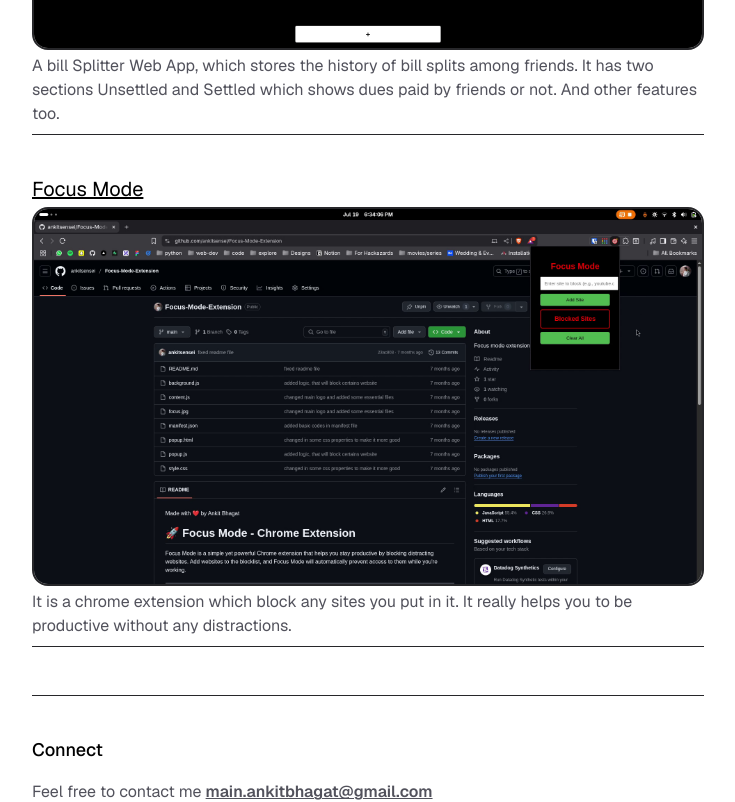
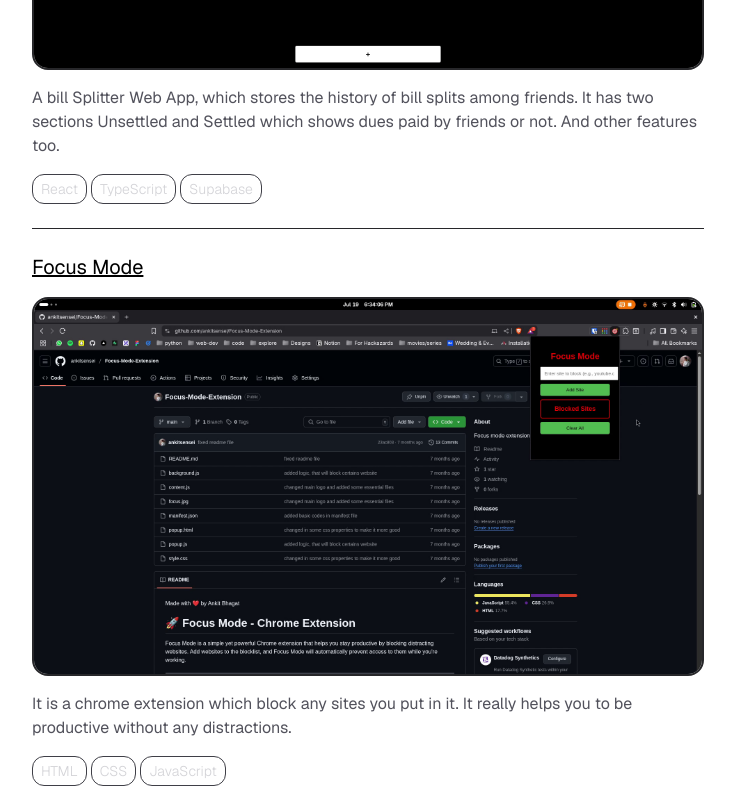
Before and after one commit to ankitsensei/ankitbhagat-portfolio, a React (Vite) app: page /projects in a window 1280 px wide. Shown: the part 560-1362 px from the top of the page, without its empty margins (272-1007 px from the left). Built offline with nearby package versions, Linux system fonts and the light colour scheme; a web font is replaced by a local one.

Commit message:
Project page UI

```diff
--- a/src/components/ProjectsComp.tsx
+++ b/src/components/ProjectsComp.tsx
@@ -6,22 +6,37 @@
   heading: string;
   description: string;
   onImageClick?: (image: string) => void;
+  techStack?: string[];
+  github: string;
 }
 
-const ProjectsComp = ({ image, heading, description, onImageClick }: ProjectProps) => {
+const ProjectsComp = ({ image, heading, description, onImageClick, techStack, github }: ProjectProps) => {
 
   return (
     <ThemeProvider>
       <motion.div
         className=" bg-white dark:bg-black w-full h-full text-black dark:text-white">
         <div className='h-full flex flex-col w-full max-w-2xl mx-auto font-geist'>
-          <div className="flex flex-col mt-8 gap-1">
-            <h2 className="text-xl underline ">{heading}</h2>
+          <div className="flex flex-col gap-4">
+            <a href={github} target='_blank'>
+              <h2 className="text-xl underline">{heading}</h2>
+            </a>
             <img src={image} alt={heading || "Project image"} className="rounded-2xl border-2 border-zinc-800"
               onClick={() => onImageClick && onImageClick(image)} />
             <p className="text-zinc-600 dark:text-zinc-400 text-md">{description}</p>
+            <div className='flex flex-wrap gap-1'>
+              {
+                techStack?.map((element, index) => (
+                  <li
+                    key={index}
+                    className='list-none px-2 py-1 border-1 border-zinc-700 text-zinc-300 rounded-xl text-sm font-light'
+                  >{element}</li>
+                ))
+              }
+            </div>
           </div>
         </div>
+        <hr className='text-zinc-800 my-6' />
       </motion.div>
     </ThemeProvider>
 
--- a/src/pages/Projects.tsx
+++ b/src/pages/Projects.tsx
@@ -33,11 +33,15 @@
           transition={{ duration: 0.8, ease: "easeOut" }}
           className="w-full h-full bg-white dark:bg-black">
           <h1 className="text-2xl">Projects 🚀</h1>
-          <div className="">
-            <ProjectComp image={BillSplitter} heading='Bill Splitter' description='A bill Splitter Web App, which stores the history of bill splits among friends. It has two sections Unsettled and Settled which shows dues paid by friends or not. And other features too.' onImageClick={setPreviewImage} />
-            <hr className='text-zinc-800 my-2' />
-            <ProjectComp image={FocusMode} heading='Focus Mode' description='It is a chrome extension which block any sites you put in it. It really helps you to be productive without any distractions.' onImageClick={setPreviewImage} />
-            <hr className='text-zinc-800 my-2' />
+          <div className="mt-10">
+            <ProjectComp
+              image={BillSplitter}
+              heading='Bill Splitter'
+              description='A bill Splitter Web App, which stores the history of bill splits among friends. It has two sections Unsettled and Settled which shows dues paid by friends or not. And other features too.'
+              onImageClick={setPreviewImage}
+              techStack={["React", "TypeScript", "Supabase"]}
+              github="https://github.com/ankitsensei/Bill-Splitter-with-History" />
+            <ProjectComp image={FocusMode} heading='Focus Mode' description='It is a chrome extension which block any sites you put in it. It really helps you to be productive without any distractions.' onImageClick={setPreviewImage} techStack={["HTML", "CSS", "JavaScript"]} github="https://github.com/ankitsensei/Focus-Mode-Extension" />
           </div>
 
         </motion.div >
@@ -64,7 +68,6 @@
             </motion.div>
           )}
         </AnimatePresence>
-        <hr className='text-zinc-800 my-10' />
         <Connect />
         <Footer />
       </div>
```
